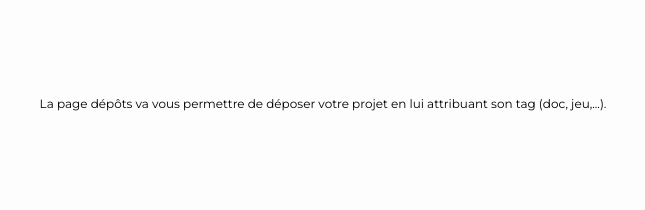
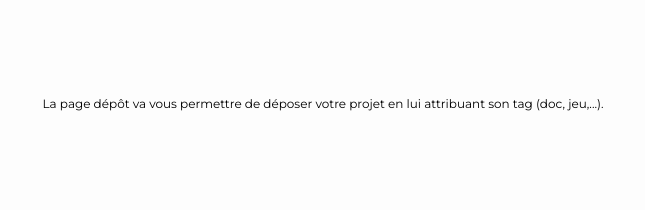
Before and after one commit to valfvo/punyduck, a plain HTML site: page src/website/index.html in a window 1280 px wide. Shown: the part 2076-2286 px from the top of the page, 605-1250 px from the left. Drawn offline with Linux system fonts and the light colour scheme.

Commit message:
Petite faute génante

```diff
--- a/src/website/index.html
+++ b/src/website/index.html
@@ -69,7 +69,7 @@
         <div class ="par">
             <img id="scr3" src="image7.png" class="screen" alt="duck" style="width:35%;height: 35%;float:left;;margin-left: 10%">
             <div class="stl">
-            La page dépôts va vous permettre de déposer votre projet en lui attribuant son tag (doc, jeu,...).
+            La page dépôt va vous permettre de déposer votre projet en lui attribuant son tag (doc, jeu,...).
         </div></div>
     </div>
 
```
